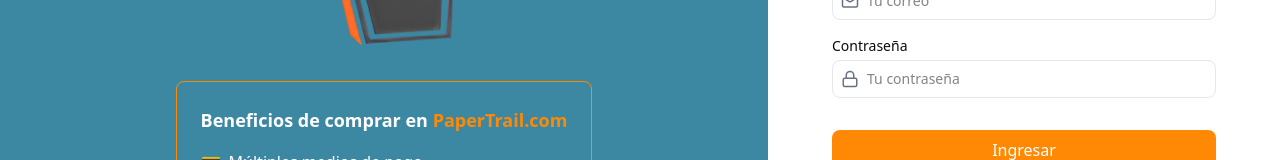
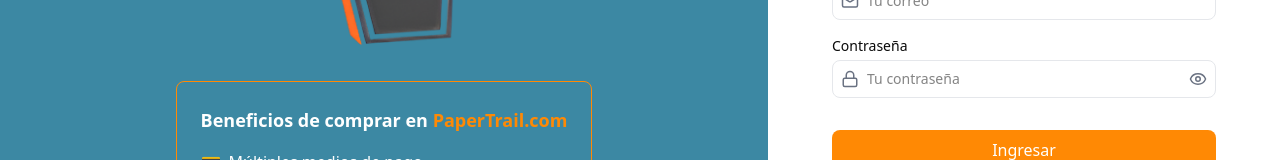
Before and after one commit to sofia0281/PaperTrailV2, a Next.js app in the folder frontend/: page /routes/login in a window 1280 px wide. Shown: the part 390-550 px from the top of the page. Built offline with nearby package versions, Linux system fonts and the light colour scheme.

Commit message:
Botón para visualizar contraseña

```diff
--- a/frontend/components/login.tsx
+++ b/frontend/components/login.tsx
@@ -1,6 +1,6 @@
 "use client";
 import React, { useState, useEffect } from "react";
-import { Mail, Lock } from "lucide-react";
+import { Mail, Lock, Eye, EyeOff } from "lucide-react";
 import Image from "next/image";
 import { useRouter } from "next/navigation";
 import { loginUser, fetchUserData } from '@/services/userCRUD'
@@ -16,6 +16,11 @@
   {/*Confirmar correo en tiempo real */}
   const [EmailError, setEmailError] = useState<string | null>(null);
 
+  const [showPassword, setShowPassword] = useState(false); // Estado para controlar la visibilidad de la contraseña
+
+  const handleTogglePasswordVisibility = () => {
+    setShowPassword(!showPassword); // Alternar la visibilidad
+  };
 
   const maxLengths: Record<string, number> = {
     email: 30,
@@ -176,7 +181,7 @@
             <div className="flex items-center border border-gray-200 rounded-md p-2 mt-1 focus-within:ring-2 focus-within:ring-orange-500">
               <Lock size={18} className="text-gray-500 mr-2" />
               <input
-                type="password"
+                type={showPassword ? "text" : "password"} // Cambiar el tipo según la visibilidad
                 className="flex-1 outline-none text-sm"
                 name="password"
                 placeholder="Tu contraseña"
@@ -184,6 +189,17 @@
                 onChange={handleChange}
                 required
               />
+                <button
+                  type="button"
+                  onClick={handleTogglePasswordVisibility}
+                  className="ml-2"
+                  >
+                  {showPassword ? (
+                    <EyeOff size={18} className="text-gray-500" />
+                  ) : (
+                    <Eye size={18} className="text-gray-500" />
+                  )}
+                </button>
             </div>
           </div>
 
```
